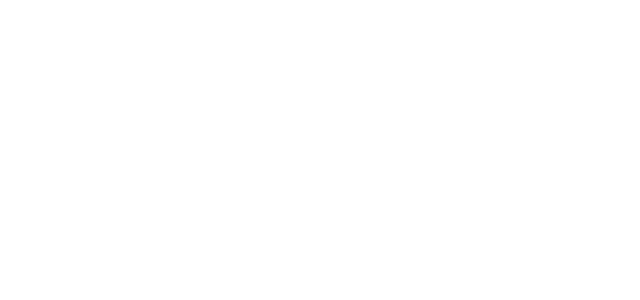
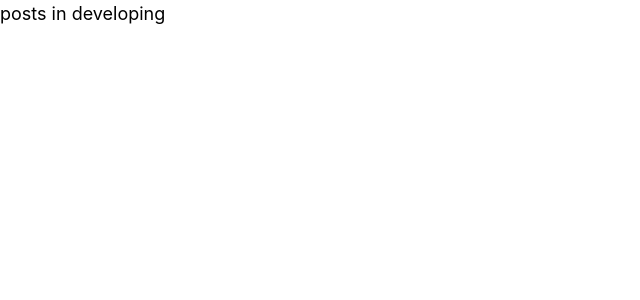
Before and after one commit to parz1/blog, a Next.js app: page /posts in a window 1280 px wide. Shown: the top 300 px of the page, without its empty margins (0-640 px from the left). Built offline with nearby package versions, Linux system fonts and the light colour scheme.

Commit message:
fix(config): :bug: set trailingSlash to true

```diff
--- a/next.config.mjs
+++ b/next.config.mjs
@@ -3,6 +3,7 @@
  */
  const nextConfig = {
   /* config options here */
+  trailingSlash: true,
   images: {
     unoptimized: true,
   }
--- a/pages/posts/index.tsx
+++ b/pages/posts/index.tsx
@@ -1,3 +1,3 @@
 export default function Index() {
-  return <div></div>
+  return <div>posts in developing</div>
 }
```
